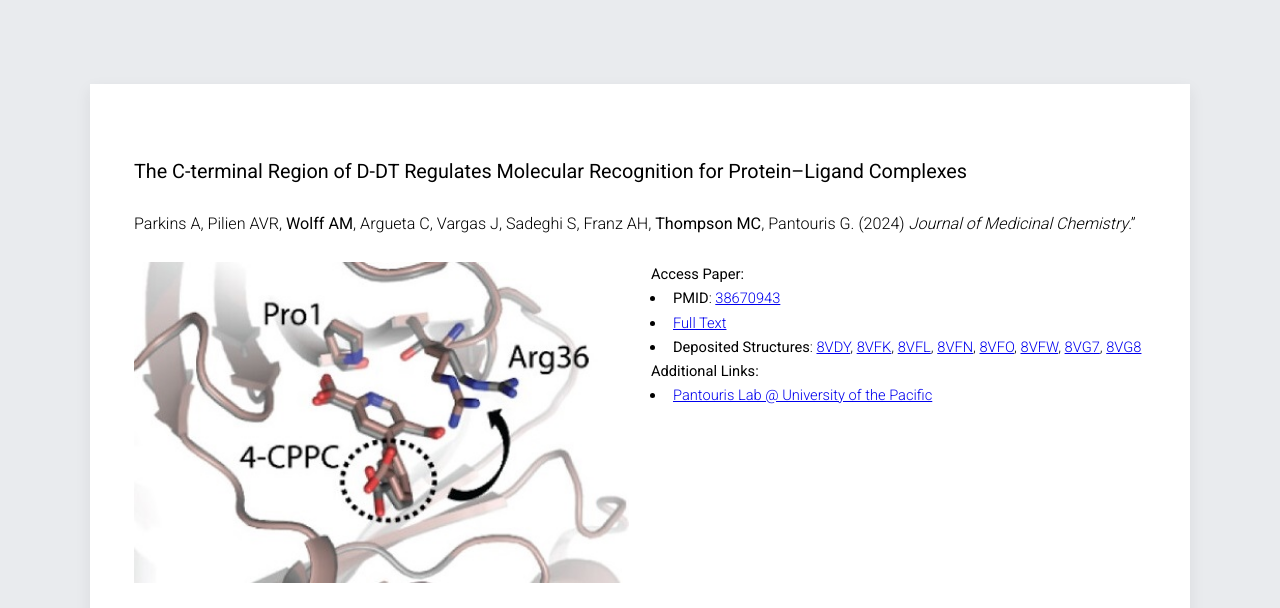
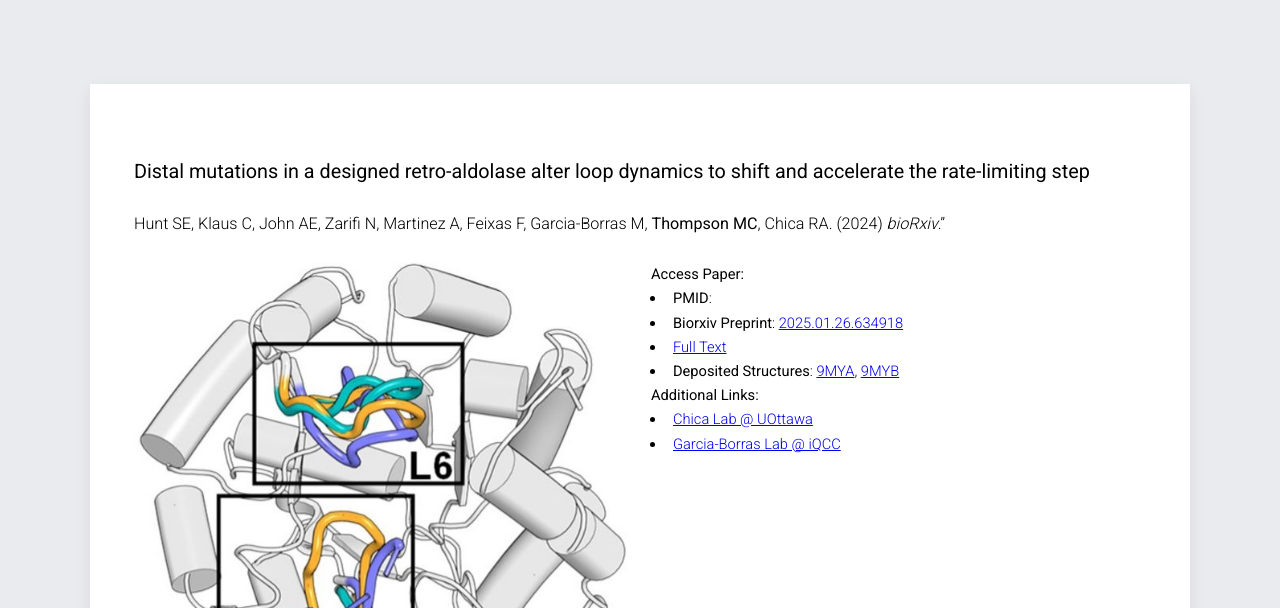
Before and after one commit to mthompson-lab/mthompson-lab.github.io, a Jekyll site: the page built from publications/index.html, in a window 1280 px wide and 900 px high, cut to the strip 292-900 px from the top of the window. Built offline with Jekyll 4.4.1, drawn with Linux system fonts in a browser that asks for light colours.

Commit message:
added serena's paper

```diff
--- a/_data/publications.yml
+++ b/_data/publications.yml
@@ -13,7 +13,22 @@
 #     - name: 'Mullins lab'
 #       url: http://mullinslab.ucsf.edu/
 #
-
+- title: "**Distal mutations in a designed retro-aldolase alter loop dynamics to shift and accelerate the rate-limiting step**"
+  citation: Hunt SE, Klaus C, John AE, Zarifi N, Martinez A, Feixas F, Garcia-Borras M, **Thompson MC**, Chica RA. (2024) *bioRxiv*."
+  date: 202501
+  image: '/images/pub/hunt_2025.jpg'
+  pmid:
+  pmcid:
+  biorxiv: 2025.01.26.634918
+  pdf: '/pdf/hunt_2025.pdf'
+  pdbs:
+    - 9MYA
+    - 9MYB
+  links:
+    - name: Chica Lab @ UOttawa
+      url: https://mysite.science.uottawa.ca/rchica/
+    - name: Garcia-Borras Lab @ iQCC
+      url: http://iqcc.udg.edu/portfolio/marc-garcia-borras-2/
 
 - title: "**The C-terminal Region of D-DT Regulates Molecular Recognition for Protein–Ligand Complexes**"
   citation: Parkins A, Pilien AVR, **Wolff AM**, Argueta C, Vargas J, Sadeghi S, Franz AH, **Thompson MC**, Pantouris G. (2024) *Journal of Medicinal Chemistry*."
```
Also changed, not shown: images/pub/hunt_2025.jpg (added), 1 other file.
